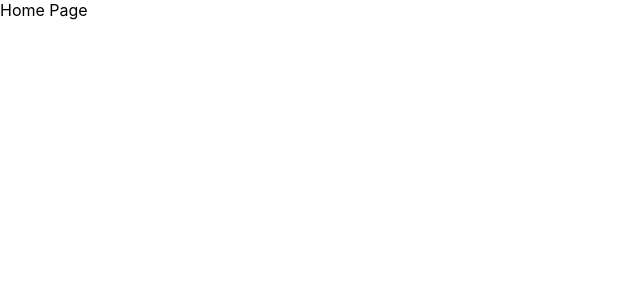
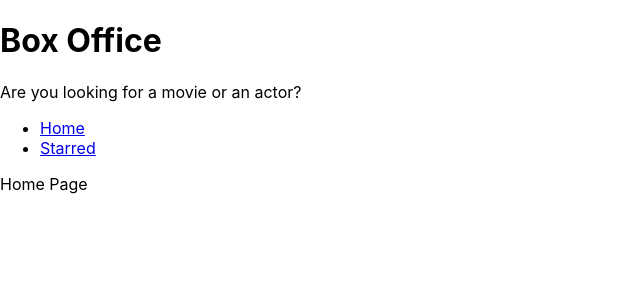
Before and after one commit to rsbisne/box-office-app, a React (Create React App) app: page / in a window 1280 px wide. Shown: the top 300 px of the page, without its empty margins (0-640 px from the left). Built offline with nearby package versions, Linux system fonts and the light colour scheme.

Commit message:
created navigation

```diff
--- a/src/App.jsx
+++ b/src/App.jsx
@@ -1,12 +1,15 @@
 import { BrowserRouter, Routes, Route } from 'react-router-dom';
 import Home from './pages/Home';
 import Starred from './pages/Starred';
+import MainLayout from './components/MainLayout';
 function App() {
   return (
     <BrowserRouter>
       <Routes>
-        <Route path="/" element={<Home />} />
-        <Route path="/starred" element={<Starred />} />
+        <Route element={<MainLayout />}>
+          <Route path="/" element={<Home />} />
+          <Route path="/starred" element={<Starred />} />
+        </Route>
         <Route path="*" element={<div>Not Found</div>} />
       </Routes>
     </BrowserRouter>
--- /dev/null
+++ b/src/components/AppTitle.jsx
@@ -0,0 +1,13 @@
+export default function AppTitle(props) {
+  const {
+    title = 'Box Office',
+    subtitle = 'Are you looking for a movie or an actor?',
+  } = props;
+
+  return (
+    <div>
+      <h1>{title}</h1>
+      <p>{subtitle}</p>
+    </div>
+  );
+}
--- /dev/null
+++ b/src/components/MainLayout.jsx
@@ -0,0 +1,16 @@
+import { Outlet } from 'react-router-dom';
+import AppTitle from './AppTitle';
+import Navs from './Navs';
+
+const MainLayout = () => {
+  return (
+    <div>
+      <AppTitle />
+      <Navs />
+
+      <Outlet />
+    </div>
+  );
+};
+
+export default MainLayout;
--- /dev/null
+++ b/src/components/Navs.jsx
@@ -0,0 +1,28 @@
+import { Link } from 'react-router-dom';
+
+const LINKS = [
+  {
+    text: 'Home',
+    to: '/',
+  },
+  {
+    text: 'Starred',
+    to: '/starred',
+  },
+];
+
+const Navs = () => {
+  return (
+    <div>
+      <ul>
+        {LINKS.map(item => (
+          <li key={item.to}>
+            <Link to={item.to}>{item.text}</Link>
+          </li>
+        ))}
+      </ul>
+    </div>
+  );
+};
+
+export default Navs;
```
